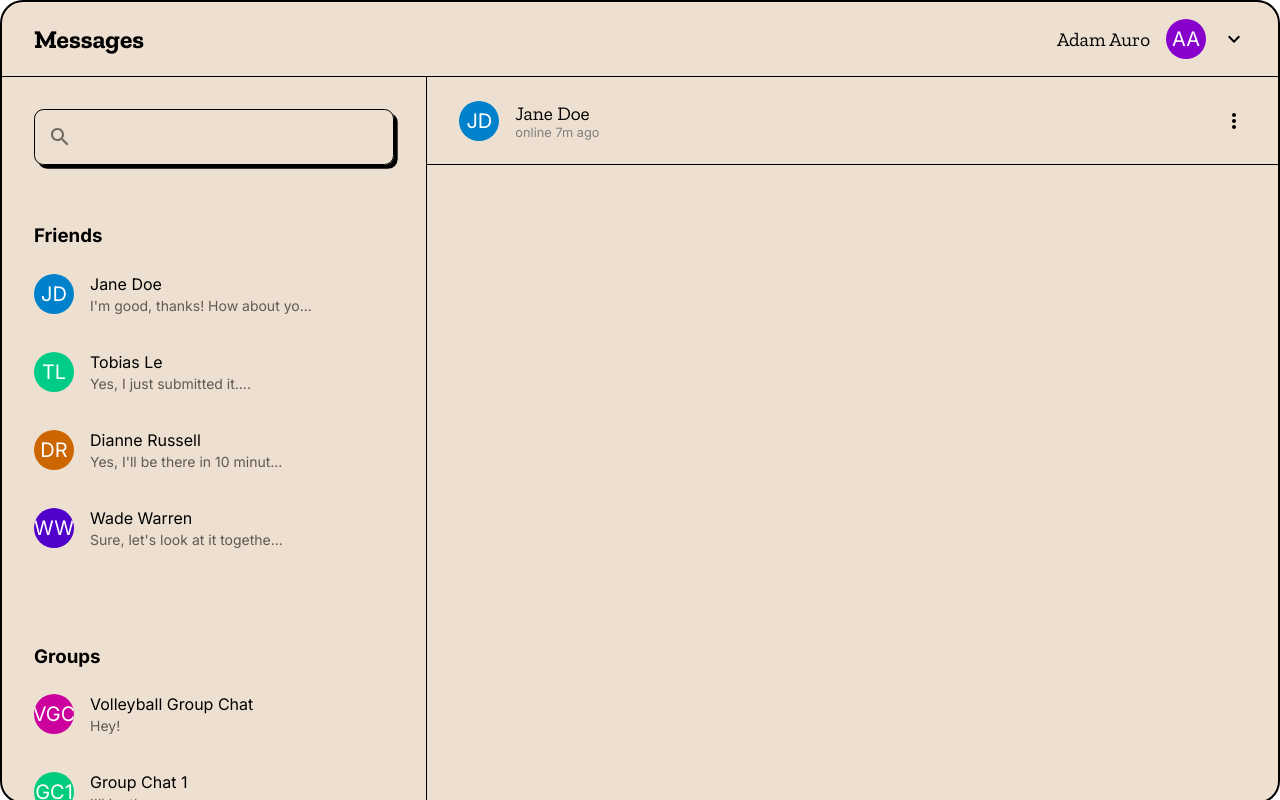
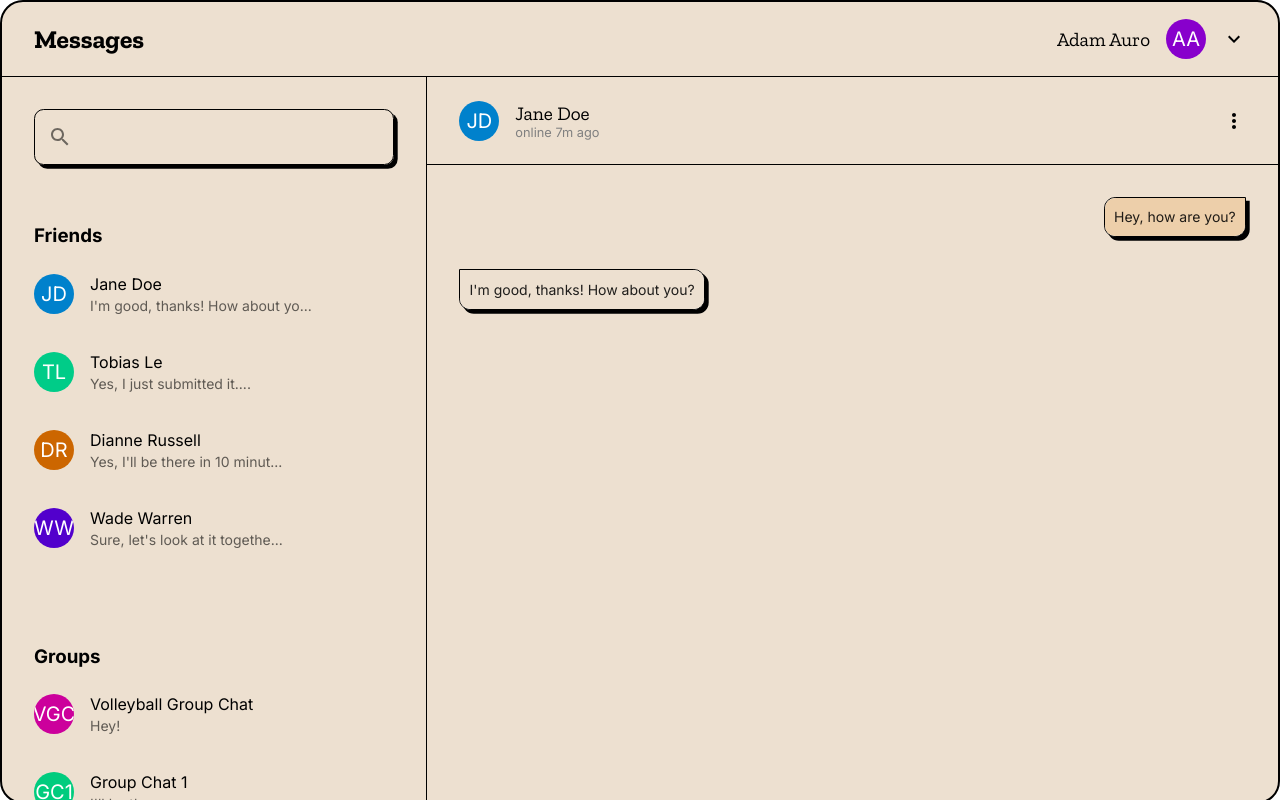
Before and after one commit to JakkNaj/nss_group_project, a React (Vite) app in the folder frontend/: page /chat in a window 1280 px wide. Shown: the top 800 px of the page. Built offline with nearby package versions, Linux system fonts and the light colour scheme; the HTML template or start-up script is replaced by a standard one.

Commit message:
main messages container

```diff
--- a/frontend/src/MockData.ts
+++ b/frontend/src/MockData.ts
@@ -61,8 +61,8 @@ export const chatsData: ChatType[] = [
 		avatar: "",
 		name: "Direct Chat 1",
 		messages: [
-			{ text: "Hey, how are you?", idSender: 1 },
-			{ text: "I'm good, thanks! How about you?", idSender: 2 },
+			{ text: "Hey, how are you?", idSender: 1, id: 1, timestamp: new Date("2023-01-01T10:00:00Z") },
+			{ text: "I'm good, thanks! How about you?", idSender: 2, id: 2, timestamp: new Date("2023-01-01T10:05:00Z") },
 		],
 		users: [1, 2],
 	},
@@ -72,9 +72,9 @@ export const chatsData: ChatType[] = [
 		avatar: "",
 		name: "Volleyball Group Chat",
 		messages: [
-			{ text: "Hello everyone!", idSender: 3 },
-			{ text: "Hi!", idSender: 4 },
-			{ text: "Hey!", idSender: 1 },
+			{ text: "Hello everyone!", idSender: 3, id: 3, timestamp: new Date("2023-01-02T10:00:00Z") },
+			{ text: "Hi!", idSender: 4, id: 4, timestamp: new Date("2023-01-02T10:05:00Z") },
+			{ text: "Hey!", idSender: 1, id: 5, timestamp: new Date("2023-01-02T10:10:00Z") },
 		],
 		users: [3, 4, 1],
 	},
@@ -84,8 +84,8 @@ export const chatsData: ChatType[] = [
 		avatar: "",
 		name: "Direct Chat 2",
 		messages: [
-			{ text: "Did you finish the task?", idSender: 6 },
-			{ text: "Yes, I just submitted it.", idSender: 1 },
+			{ text: "Did you finish the task?", idSender: 6, id: 6, timestamp: new Date("2023-01-03T10:00:00Z") },
+			{ text: "Yes, I just submitted it.", idSender: 1, id: 7, timestamp: new Date("2023-01-03T10:05:00Z") },
 		],
 		users: [6, 1],
 	},
@@ -95,9 +95,9 @@ export const chatsData: ChatType[] = [
 		avatar: "",
 		name: "Group Chat 1",
 		messages: [
-			{ text: "Let's meet at 5pm", idSender: 1 },
-			{ text: "Sounds good!", idSender: 3 },
-			{ text: "I'll be there.", idSender: 5 },
+			{ text: "Let's meet at 5pm", idSender: 1, id: 8, timestamp: new Date("2023-01-04T10:00:00Z") },
+			{ text: "Sounds good!", idSender: 3, id: 9, timestamp: new Date("2023-01-04T10:05:00Z") },
+			{ text: "I'll be there.", idSender: 5, id: 10, timestamp: new Date("2023-01-04T10:10:00Z") },
 		],
 		users: [1, 3, 5],
 	},
@@ -107,8 +107,8 @@ export const chatsData: ChatType[] = [
 		avatar: "",
 		name: "Direct Chat 3",
 		messages: [
-			{ text: "Are you coming to the meeting?", idSender: 4 },
-			{ text: "Yes, I'll be there in 10 minutes.", idSender: 1 },
+			{ text: "Are you coming to the meeting?", idSender: 4, id: 11, timestamp: new Date("2023-01-05T10:00:00Z") },
+			{ text: "Yes, I'll be there in 10 minutes.", idSender: 1, id: 12, timestamp: new Date("2023-01-05T10:05:00Z") },
 		],
 		users: [4, 1],
 	},
@@ -118,9 +118,9 @@ export const chatsData: ChatType[] = [
 		avatar: "",
 		name: "Group Chat 2",
 		messages: [
-			{ text: "The project deadline is next week.", idSender: 7 },
-			{ text: "We need to speed up.", idSender: 6 },
-			{ text: "I agree. Let's divide the tasks.", idSender: 1 },
+			{ text: "The project deadline is next week.", idSender: 7, id: 13, timestamp: new Date("2023-01-06T10:00:00Z") },
+			{ text: "We need to speed up.", idSender: 6, id: 14, timestamp: new Date("2023-01-06T10:05:00Z") },
+			{ text: "I agree. Let's divide the tasks.", idSender: 1, id: 15, timestamp: new Date("2023-01-06T10:10:00Z") },
 		],
 		users: [7, 6, 1],
 	},
@@ -130,8 +130,8 @@ export const chatsData: ChatType[] = [
 		avatar: "",
 		name: "Direct Chat 4",
 		messages: [
-			{ text: "Can you help me with this bug?", idSender: 5 },
-			{ text: "Sure, let's look at it together.", idSender: 1 },
+			{ text: "Can you help me with this bug?", idSender: 5, id: 16, timestamp: new Date("2023-01-07T10:00:00Z") },
+			{ text: "Sure, let's look at it together.", idSender: 1, id: 17, timestamp: new Date("2023-01-07T10:05:00Z") },
 		],
 		users: [5, 1],
 	},
--- a/frontend/src/model/types/MessageType.ts
+++ b/frontend/src/model/types/MessageType.ts
@@ -1,4 +1,6 @@
 export type MessageType = {
 	text: string;
 	idSender: number;
+	id: number;
+	timestamp: Date;
 };
--- a/frontend/src/pages/chat/main/ChatWindow.tsx
+++ b/frontend/src/pages/chat/main/ChatWindow.tsx
@@ -2,19 +2,24 @@ import styled from "styled-components";
 import { ChatHeader } from "./ChatHeader.tsx";
 import { useState } from "react";
 import { DirectChatDetail } from "./DirectChatDetail.tsx";
-import { GroupChatDetail } from "./GroupChatDetail/GroupChatDetail.tsx";
+import { GroupChatDetail } from "./groupChatDetail/GroupChatDetail.tsx";
 import { ChatStore, State } from "../../../stores/ChatStore.ts";
+import { MessagesContainer } from "./messages/MessagesContainer.tsx";
 
 const Styled = {
 	ChatWindow: styled.section<{ $rightSectionVisible: boolean }>`
 		display: grid;
-		grid-template-columns: ${(props) => (props.$rightSectionVisible ? "2fr 1fr" : "1fr")};
-		grid-template-areas: "content rightSection";
+		grid-template-rows: 1fr auto;
+		grid-template-columns: ${(props) => (props.$rightSectionVisible ? "1fr 1fr" : "1fr")};
+		grid-template-areas: ${(props) => (props.$rightSectionVisible ? "'content rightSection'" : "'content' 'rightSection'")};
 		height: 100%;
 	`,
 	RightSection: styled.aside`
 		grid-area: rightSection;
 		border-left: 0.0625rem solid black;
+	`,
+	Content: styled.div`
+		grid-area: content;
 	`,
 };
 
@@ -31,7 +36,10 @@ export const ChatWindow = () => {
 
 	return (
 		<Styled.ChatWindow $rightSectionVisible={rightSectionVisible}>
-			<ChatHeader toggleRightSection={toggleRightSection} />
+			<Styled.Content>
+				<ChatHeader toggleRightSection={toggleRightSection} />
+				<MessagesContainer />
+			</Styled.Content>
 			{rightSectionVisible && (
 				<Styled.RightSection>{activeChat?.type === "DIRECT" ? <DirectChatDetail /> : <GroupChatDetail />}</Styled.RightSection>
 			)}
--- a/frontend/src/pages/chat/main/GroupChatDetail/GroupChatDetail.tsx
+++ b/frontend/src/pages/chat/main/groupChatDetail/GroupChatDetail.tsx
@@ -1,11 +1,11 @@
 import styled from "styled-components";
 import { UserAvatar } from "../../../../components/UserAvatar.tsx";
 import { ChatStore, State } from "../../../../stores/ChatStore.ts";
-import { ChatNameWithIcon } from "./ChatNameWithIcon.tsx";
 import { useState } from "react";
 import { UserDetail } from "./GroupUserDetail.tsx";
 import { UserType } from "../../../../model/types/UserType.ts";
 import { colors } from "../../../../styles/colors.ts";
+import { ChatNameWithIcon } from "./ChatNameWithIcon.tsx";
 
 const Styled = {
 	ProfileDetail: styled.section`
--- /dev/null
+++ b/frontend/src/pages/chat/main/messages/Message.tsx
@@ -0,0 +1,50 @@
+import { Card, CardContent, Typography } from "@mui/material";
+import styled from "styled-components";
+import { MessageType } from "../../../../model/types/MessageType.ts";
+import { colors } from "../../../../styles/colors.ts";
+import { useState } from "react";
+
+const Styled = {
+	MessageCardContainer: styled.div<{ $isUserMessage: boolean }>`
+		align-self: ${(props) => (props.$isUserMessage ? "flex-end" : "flex-start")};
+		margin: 1rem;
+		display: flex;
+		flex-direction: column;
+		align-items: ${(props) => (props.$isUserMessage ? "flex-end" : "flex-start")};
+	`,
+	MessageCard: styled(Card)<{ $isUserMessage: boolean }>`
+		border: 0.0625rem solid #000;
+		box-shadow: 0.2315625rem 0.2315625rem 0 0 #000 !important;
+		border-radius: ${(props) =>
+			props.$isUserMessage ? "0.694625rem 0 0.694625rem 0.694625rem" : "0 0.694625rem 0.694625rem 0.694625rem"} !important;
+	`,
+	CardContent: styled(CardContent)<{ $isUserMessage: boolean }>`
+		background-color: ${(props) => (props.$isUserMessage ? colors.darkerBackground : colors.lightBackground)};
+		padding: 0.57875rem !important;
+	`,
+};
+
+interface MessageProps {
+	message: MessageType;
+	userId: number;
+}
+
+export const Message = ({ message, userId }: MessageProps) => {
+	const isUserMessage = message.idSender === userId;
+	const [showTimestamp, setShowTimestamp] = useState(false);
+
+	return (
+		<Styled.MessageCardContainer $isUserMessage={isUserMessage}>
+			{showTimestamp && (
+				<Typography variant="caption" color="textSecondary">
+					{message.timestamp.toLocaleString()}
+				</Typography>
+			)}
+			<Styled.MessageCard $isUserMessage={isUserMessage} onClick={() => setShowTimestamp(!showTimestamp)}>
+				<Styled.CardContent $isUserMessage={isUserMessage}>
+					<Typography variant="body2">{message.text}</Typography>
+				</Styled.CardContent>
+			</Styled.MessageCard>
+		</Styled.MessageCardContainer>
+	);
+};
--- /dev/null
+++ b/frontend/src/pages/chat/main/messages/MessagesContainer.tsx
@@ -0,0 +1,33 @@
+import styled from "styled-components";
+import { ChatStore, State } from "../../../../stores/ChatStore.ts";
+import { Message } from "./Message.tsx";
+import { UserStore } from "../../../../stores/UserStore.ts";
+
+const Styled = {
+	MessagesContainer: styled.div`
+		display: flex;
+		flex-direction: column;
+		overflow-y: auto;
+		padding: 1rem;
+	`,
+};
+
+export const MessagesContainer = () => {
+	const { activeChat } = ChatStore.useStore((state: State) => ({
+		activeChat: state.activeChat,
+	}));
+
+	const userId = UserStore.getLoggedInUser().id;
+
+	if (!activeChat) {
+		return <div>Error: No active chat found.</div>;
+	}
+
+	return (
+		<Styled.MessagesContainer>
+			{activeChat.messages.map((message) => (
+				<Message key={message.id} message={message} userId={userId} />
+			))}
+		</Styled.MessagesContainer>
+	);
+};
```
Also changed, not shown: frontend/src/pages/chat/main/groupChatDetail/ChatNameWithIcon.tsx (renamed from frontend/src/pages/chat/main/GroupChatDetail/ChatNameWithIcon.tsx), frontend/src/pages/chat/main/groupChatDetail/GroupUserDetail.tsx (renamed from frontend/src/pages/chat/main/GroupChatDetail/GroupUserDetail.tsx).
